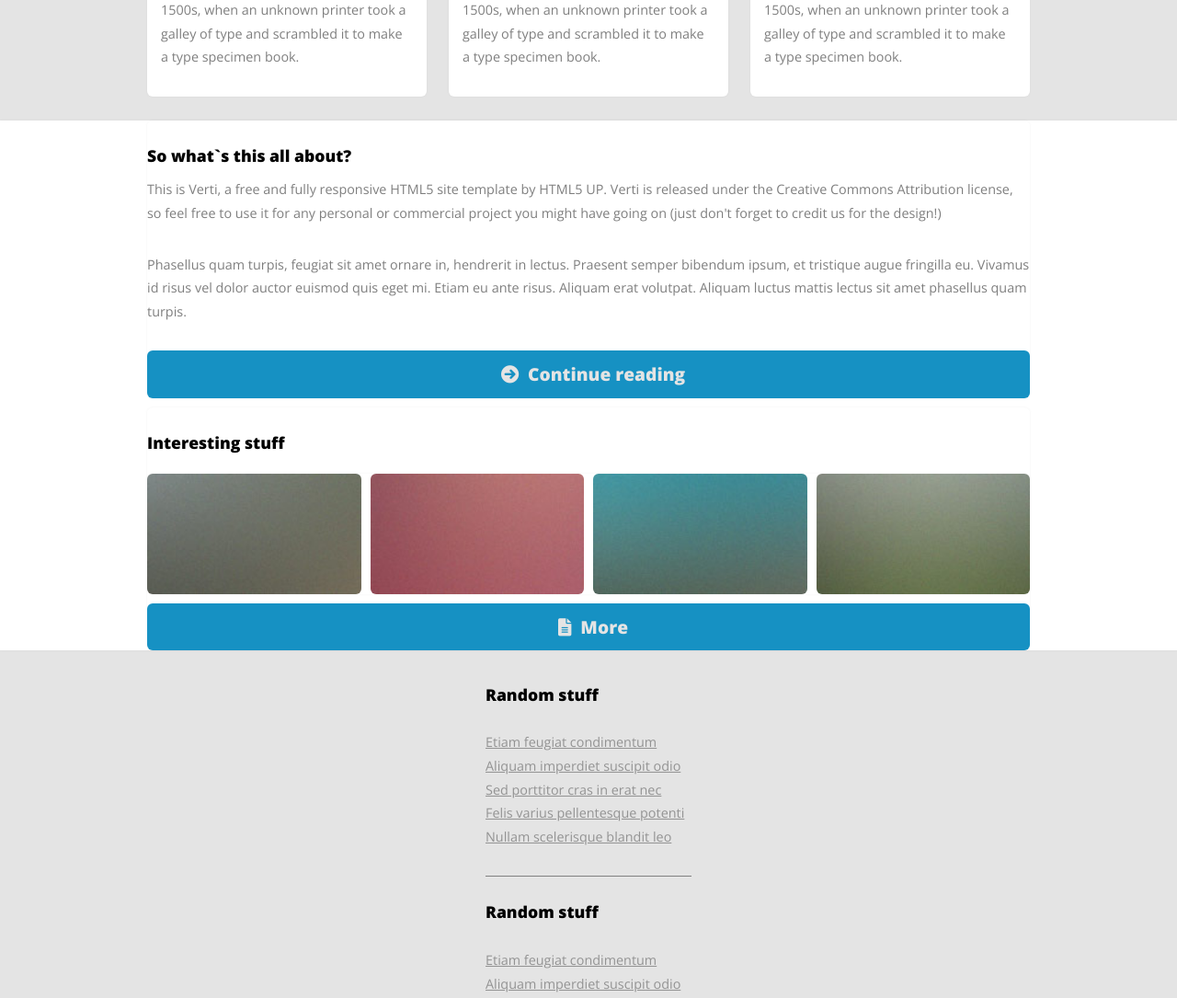
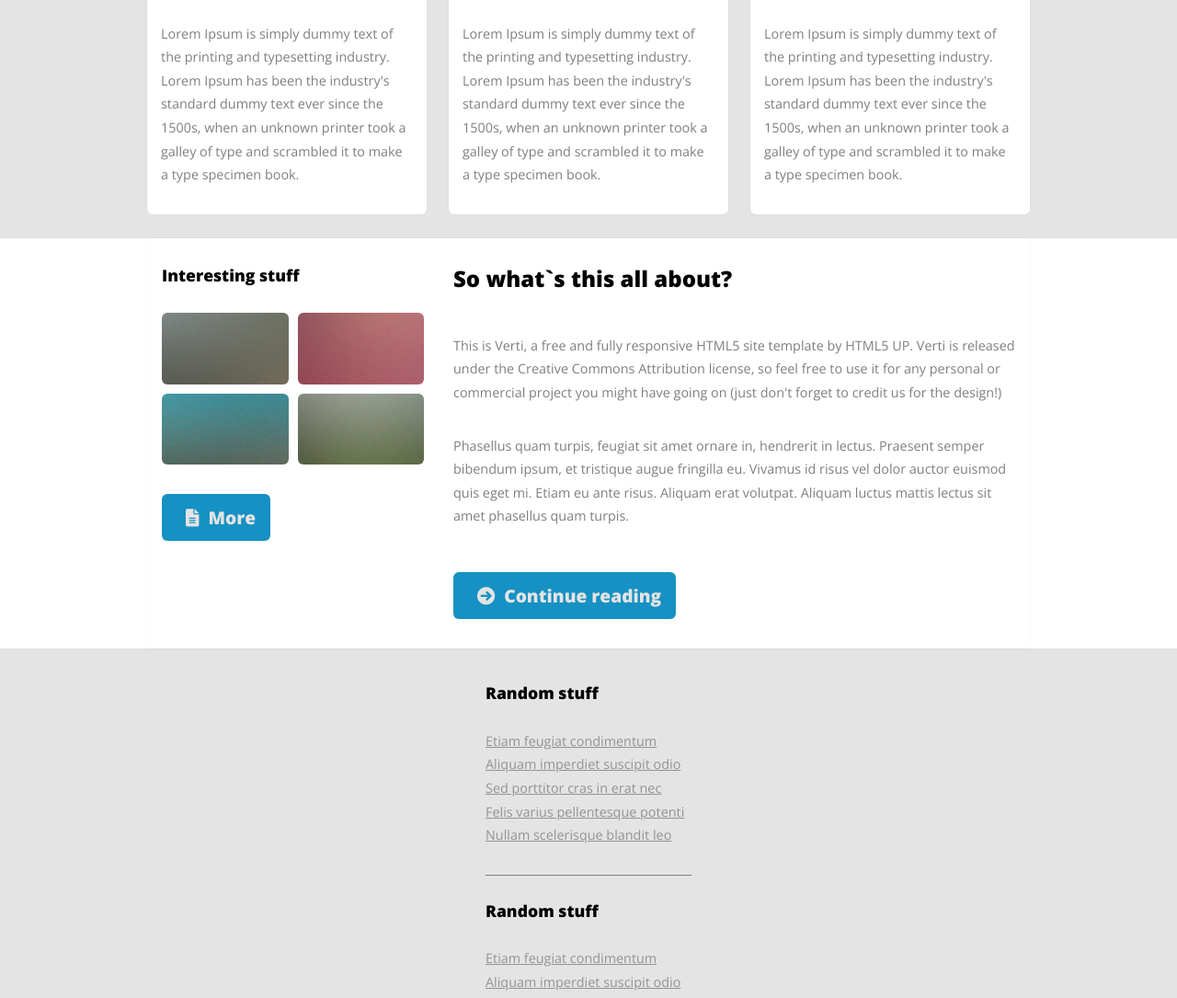
Before and after one commit to PrzemyslawMachola/Verti, a website: page index.html in a window 1280 px wide. Shown: the part 800-1885 px from the top of the page at 92% size. Drawn offline with nearby package versions, Linux system fonts and the light colour scheme.

Commit message:
about section responsivness

```diff
--- a/index.html
+++ b/index.html
@@ -69,7 +69,8 @@
 </section>
 
 <section class="about">
-    <article class="container">
+    <div class="about__container">
+        <article class="about__article">
             <span class="about__title">So what`s this all about?</span>
             <p class="about__text">This is Verti, a free and fully responsive HTML5 site template by HTML5 UP. Verti is released under the Creative Commons Attribution license, so feel free to use it for any personal or commercial project you might have going on (just don't forget to credit us for the design!)</p>
             <p class="about__text">Phasellus quam turpis, feugiat sit amet ornare in, hendrerit in lectus. Praesent semper bibendum ipsum, et tristique augue fringilla eu. Vivamus id risus vel dolor auctor euismod quis eget mi. Etiam eu ante risus. Aliquam erat volutpat. Aliquam luctus mattis lectus sit amet phasellus quam turpis.</p>
@@ -78,19 +79,21 @@
                 Continue reading
             </div>
         </article>
-    <article class="container">
-        <span class="about__title">Interesting stuff</span>
+        <div class="line"></div>
+        <article class="stuff__article">
+            <span class="stuff__title">Interesting stuff</span>
             <div class="stuff__container">
-                <img src="assets/pic04.jpg" class="stuff__img"/>
-                <img src="assets/pic05.jpg" class="stuff__img"/>
-                <img src="assets/pic06.jpg" class="stuff__img"/>
-                <img src="assets/pic07.jpg" class="stuff__img"/>
+                <img src="assets/pic04.jpg" class="stuff__img" alt="stuff image"/>
+                <img src="assets/pic05.jpg" class="stuff__img" alt="stuff image"/>
+                <img src="assets/pic06.jpg" class="stuff__img" alt="stuff image"/>
+                <img src="assets/pic07.jpg" class="stuff__img" alt="stuff image"/>
             </div>
             <div class="button">
                 <div class="button__icon fas fa-file-alt"></div>
                 More
             </div>
         </article>
+    </div>
 </section>
 
 <footer>
--- a/scss/elements/_about.scss
+++ b/scss/elements/_about.scss
@@ -1,39 +1,65 @@
 .about {
   background: white;
   box-shadow: rgba(0, 0, 0, 0.05) 0 0 3px 0;
-}
-
-.container {
-  @include container;
-  align-items: flex-start;
-  margin: 30px;
 
 
-    .about__title {
+  &__container {
+    @include container;
+    align-items: flex-start;
+    @include desktop {
+      flex-direction: row-reverse;
+    }
+  }
+}
+.about__article, .stuff__article {
+    padding: 0 16px;
+  }
+    .about__title, .stuff__title {
+      display: block;
       font-size: 1.1rem;
       font-weight: 800;
-      padding: 30px 0 15px 0;
+      padding: 32px 0;
+      }
+
+    .about__text {
+      padding: 16px 0;
     }
-    .about__text {
-      padding: 0 0 30px 0;
-    }
+
     .button {
       @include button;
       align-self: center;
+      margin: 32px 0;
+      @include desktop {
+        width: fit-content;
+      }
+    }
+    .line {
+      width: calc(100% - 32px);
+      height: 1px;
+      background: $color-text;
+      opacity: 0.3;
+      margin: 0 auto;
+      @include desktop {
+        display: none;
+      }
+    }
 
-    }
+.about__title {
+  @include desktop {
+    font-size: 1.5rem;
+  }
+}
+
+.stuff__container {
+  display: flex;
+  flex-wrap: wrap;
+  gap: 10px;
+  @include desktop {
+    width: 285px;
   }
 
-.stuff__container {
-  @include container;
-  margin: 30px 0;
-  display: flex;
-  flex-direction: row;
-  flex-wrap: wrap;
-  gap: 10px;
-
   .stuff__img {
-    flex-grow: 1;
+    width: calc(50% - 5px);
     border-radius: $default-radius;
   }
 }
```
Also changed, not shown: css/main.css, 1 other file. Lines whose indentation alone changed are shown as unchanged.
